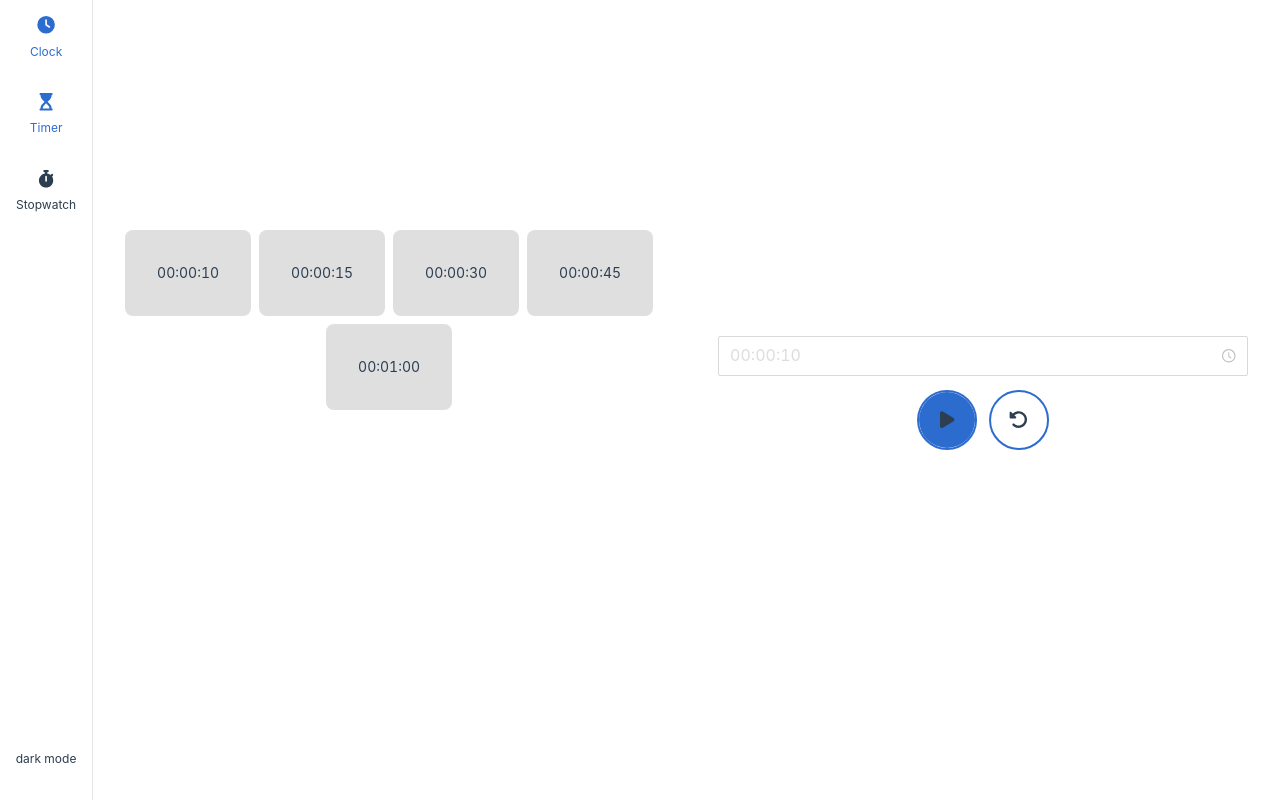
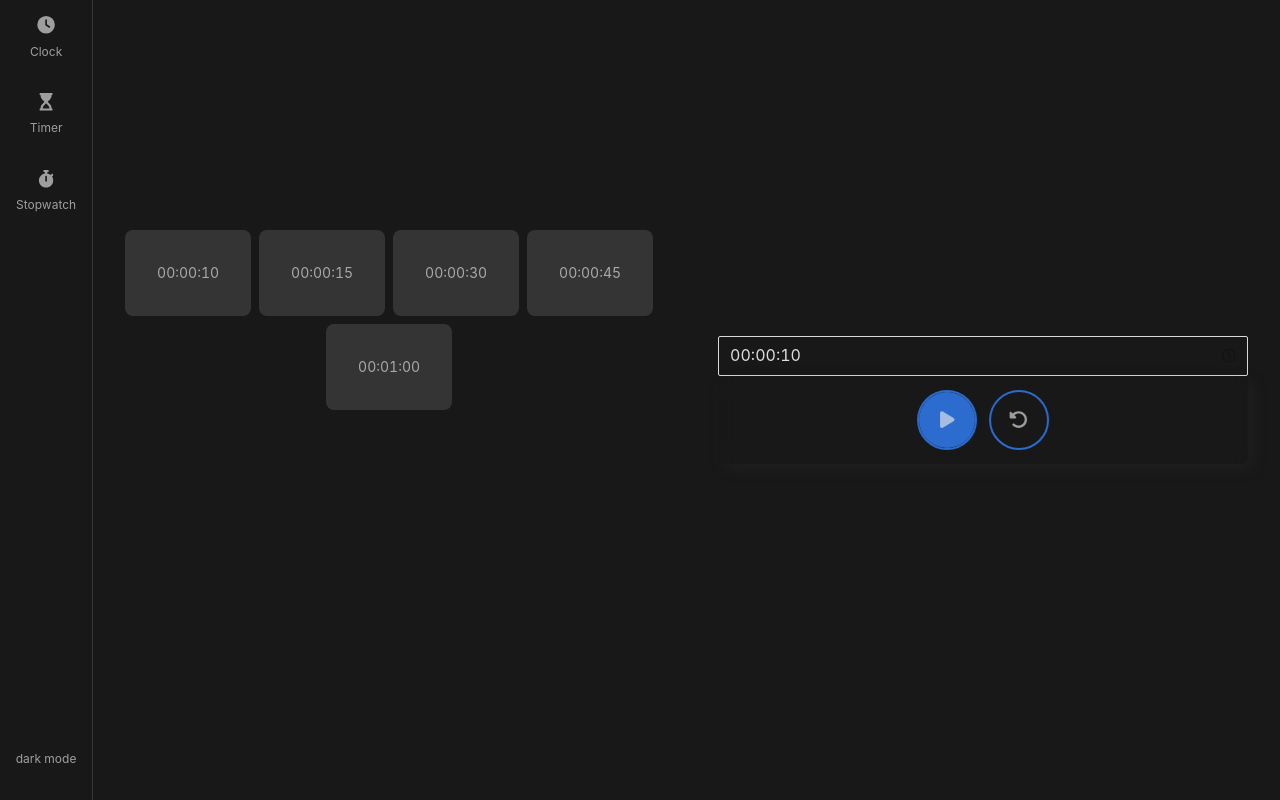
Before and after one commit to Klrfl/TellTime, a Vue app: page /timer in a window 1280 px wide. Built offline with nearby package versions, Linux system fonts and the light colour scheme.

Commit message:
initial dark mode

```diff
--- a/src/styles.css
+++ b/src/styles.css
@@ -27,10 +27,12 @@
   --vt-c-text-light-2: rgba(60, 60, 60, 0.66);
   --vt-c-text-dark-1: var(--vt-c-white);
   --vt-c-text-dark-2: rgba(235, 235, 235, 0.64);
+
+  --shadow: 5px 5px 15px;
 }
 
 /* semantic color variables for this project */
-:root {
+[data-theme="light"] {
   --color-background: var(--vt-c-white);
   --color-background-soft: var(--vt-c-white-soft);
   --color-background-mute: var(--vt-c-white-mute);
@@ -41,27 +43,23 @@
   --color-heading: var(--vt-c-text-light-1);
   --color-text: var(--vt-c-text-light-1);
 
-  /* components */
+  /* navbar */
   --navlink-active: var(--accent);
-  --navlink-hover: transparent;
 
+  /* clock */
   --clock-bg: var(--color-background-soft);
   --clock-hand-color: #474747;
   --indicator-color-small: #b5b5b5;
   --indicator-color-big: #282828;
 
+  /* timer */
   --target-time-background: var(--darker-white);
+
+  /* stopwatch */
+  --laptime-background: var(--color-background-mute);
 }
 
-@media (hover: hover) {
-  :root {
-    --navlink-hover: var(--color-background-mute);
-    --target-time-background-hover: var(--lighter-black);
-  }
-}
-
-@media (prefers-color-scheme: dark) {
-  :root {
+[data-theme="dark"] {
   --color-background: var(--vt-c-black);
   --color-background-soft: var(--vt-c-black-soft);
   --color-background-mute: var(--vt-c-black-mute);
@@ -71,14 +69,29 @@
 
   --color-heading: var(--vt-c-text-dark-1);
   --color-text: var(--vt-c-text-dark-2);
-  }
 
-  :root {
+  /* clock */
   --clock-hand-color: #ddd;
   --indicator-color-small: #5b5b5b;
   --indicator-color-big: #828282;
 
+  /* timer */
   --target-time-background: var(--lighter-black);
+
+  /* stopwatch */
+  --laptime-background: #232323;
+}
+
+/* hover styles */
+@media (hover: hover) {
+  [data-theme="light"] {
+    --navlink-hover: var(--color-background-mute);
+    --target-time-background-hover: #bdbdbd;
+  }
+
+  [data-theme="dark"] {
+    --navlink-hover: var(--color-background-mute);
+    --target-time-background-hover: var(--lighter-black);
   }
 }
 
@@ -86,6 +99,18 @@
   user-select: none;
   outline: 2px solid var(--accent);
   transition: background-color 200ms ease, transform 200ms ease;
+  font-size: 1.2rem;
+  width: 3.5rem;
+  aspect-ratio: 1 / 1;
+  text-align: center;
+}
+
+.btn-primary {
+  background: var(--accent);
+}
+
+.btn--circular {
+  border-radius: 50%;
 }
 
 .btn:hover {
@@ -106,9 +131,10 @@
 }
 
 .btn-container {
-  background: var(--color-background);
+  backdrop-filter: blur(0.5rem);
   border-radius: 0.5rem;
   padding: 1rem;
+  box-shadow: var(--shadow) rgba(60, 60, 60, 0.22);
 
   display: flex;
   gap: 1rem;
@@ -119,21 +145,6 @@
   bottom: -100%;
   transform: translateX(-50%);
   z-index: 2;
-}
-
-.btn {
-  font-size: 1.2rem;
-  width: 3.5rem;
-  aspect-ratio: 1 / 1;
-  text-align: center;
-}
-
-.btn-primary {
-  background: var(--accent);
-}
-
-.btn--circular {
-  border-radius: 50%;
 }
 
 .list-container {
```
Lines whose indentation alone changed are shown as unchanged.
